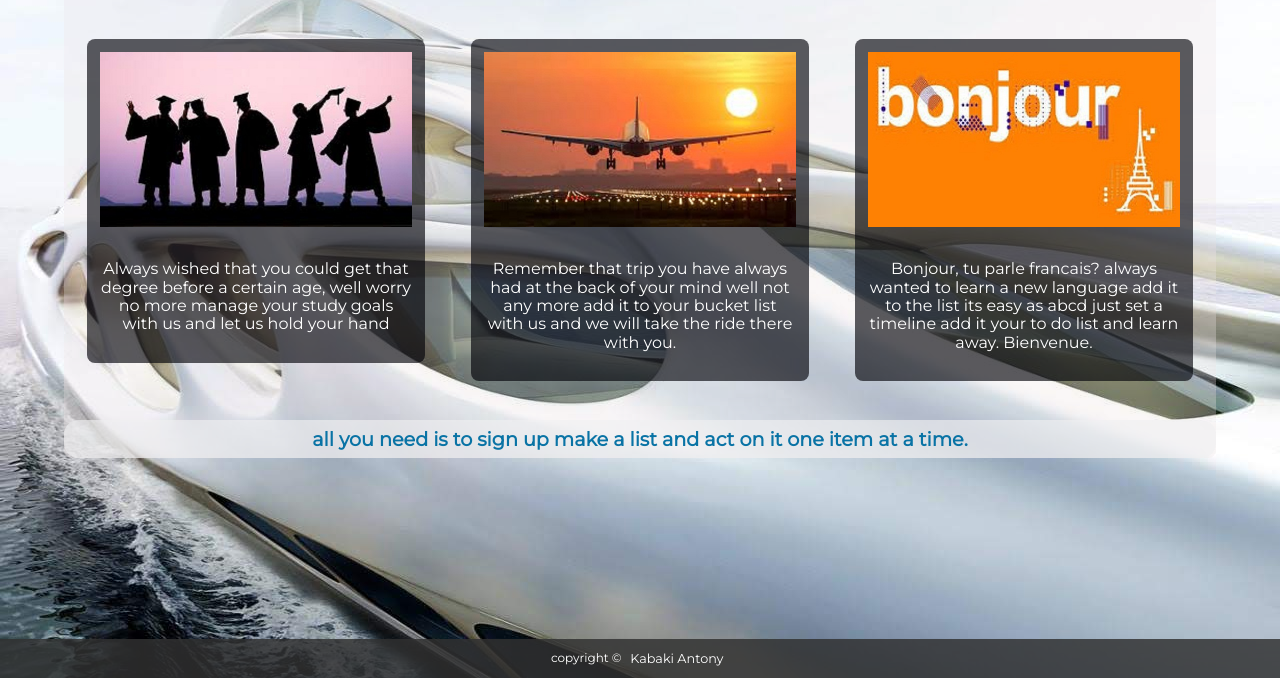
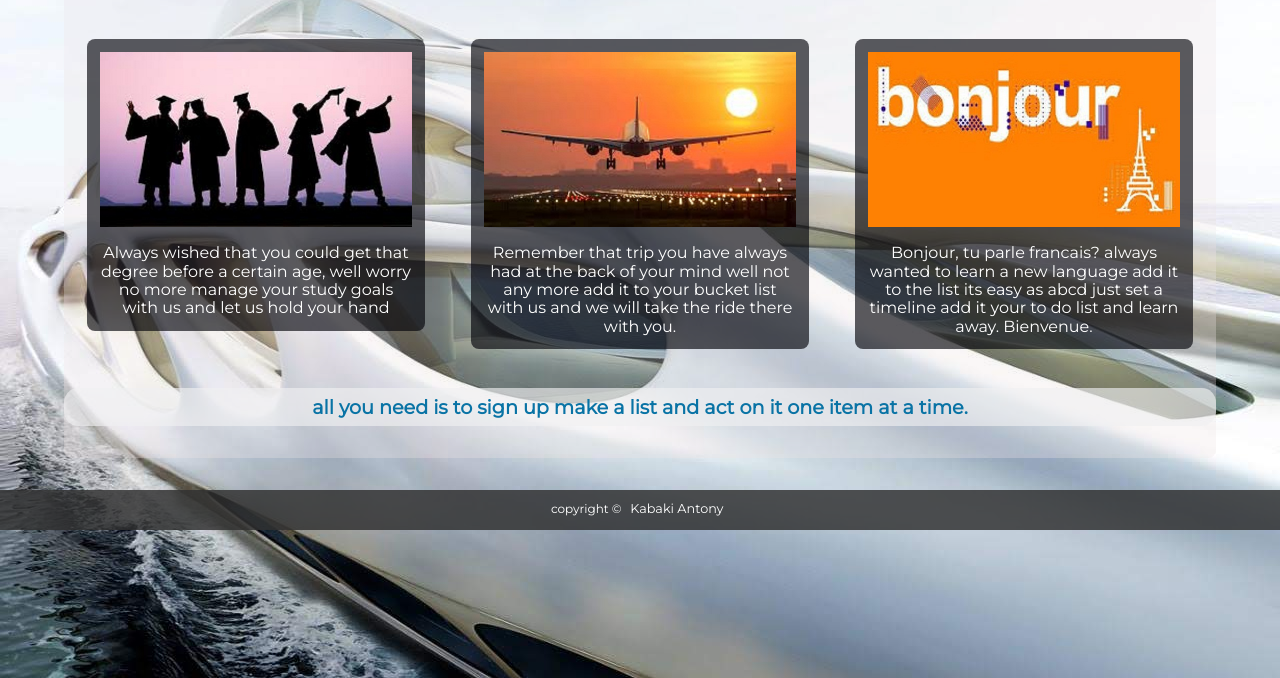
Before and after one commit to KabakiAntony/Bucketlist, a plain HTML site: page UI/index.html in a window 1280 px wide. Shown: the part 122-800 px from the top of the page. Drawn offline with Linux system fonts and the light colour scheme.

Commit message:
Fixed footer to bottom

```diff
--- a/UI/css/main.css
+++ b/UI/css/main.css
@@ -14,10 +14,13 @@ body {
     text-align: left;
     background: url(../images/indexbg.jpg)fixed no-repeat;
     background-color: #fff;
+    padding-bottom:2.5rem ;
 
   }
 .container {
     width: 100%;
+    min-height: 100%;
+    position: relative;
 }
 img {
     max-width: 100%;
@@ -64,11 +67,11 @@ img {
       margin-left: auto;
       margin-right: auto;
       border-radius:0.5rem;
+      padding-bottom: 1rem;
   }
   .section_wrapper p
   {
     margin-left:2rem;
-    padding-bottom:1rem;
     color: white;
   }
   .bottom{
@@ -76,8 +79,6 @@ img {
     font-size: 1.2rem;
     text-align: center;
     border-radius:0.8rem;
-    padding:0;
-    margin-bottom: 4rem;
   }
   .section_wrapper h1{
       text-align: center;
@@ -97,7 +98,6 @@ img {
       width:90%;
       height:100%;
       overflow: hidden;
-      /*margin:1.5rem;*/
       margin:2%;
   }
   .card img{
@@ -114,11 +114,9 @@ img {
   footer
 {
 
-  height:auto;
+  height:2.5rem;
   background-color:#313131d3;
-  position: fixed;
-  left: 0;
-  bottom: 0;
+  position: absolute;
   width: 100%;
   color: white;
   text-align: center;
@@ -258,4 +256,3 @@ input{
     color:rgb(15, 37, 238);
 
 }
-/*bootstrap*/
```
